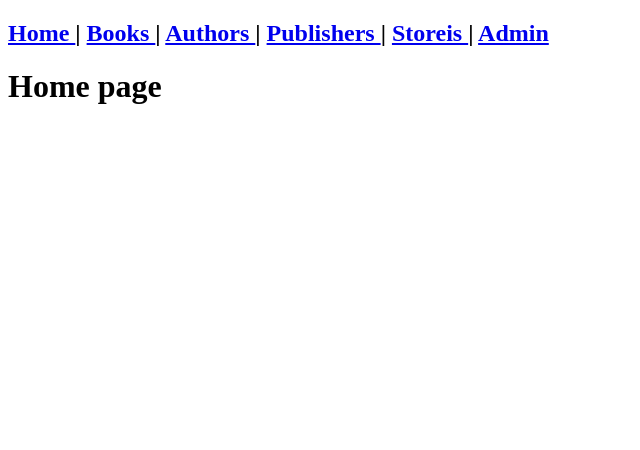
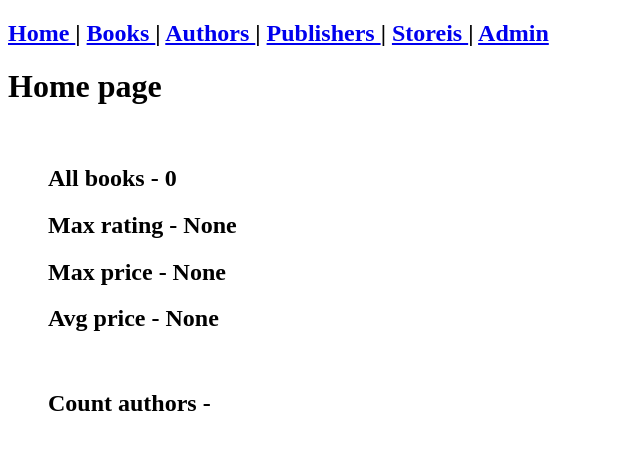
Before and after one commit to almel2/dz11_annotate_aggregate, a Django app: page / in a window 1280 px wide. Shown: the top 450 px of the page, without its empty margins (0-640 px from the left). Run offline with Django 4.2, Linux system fonts and the light colour scheme; data that the repository does not hold is empty.

Commit message:
added agg / ann

```diff
--- a/polls/templates/polls/index.html
+++ b/polls/templates/polls/index.html
@@ -6,4 +6,16 @@
 
 {% block content %}
     <h1>Home page</h1>
+    <br>
+    <ul>
+        <h2>All books - {{ agg.id__count }}</h2>
+        <h2>Max rating - {{ agg.rating__max }}</h2>
+        <h2>Max price - {{ agg.price__max }} </h2>
+        <h2>Avg price - {{ agg.price__avg }}</h2>
+        <br>
+        <h2>Count authors - {% for i in ann %}
+            {{ i }} authors = {{ i.authors__count }},
+        {% endfor %}
+        </h2>
+    </ul>
 {% endblock %}
--- a/polls/views.py
+++ b/polls/views.py
@@ -1,9 +1,17 @@
 from django.shortcuts import render, get_object_or_404
 from .models import Book, Author, Store, Publisher
+from django.db.models import Avg, Max, Count
 
 
 def index(request):
-    return render(request, 'polls/index.html')
+    books = Book.objects.all()
+    agg = books.aggregate(Max('rating'), Max('price'), Avg('price'), Count('id'))
+    ann = books.annotate(Count('authors'))
+    context = {
+        'agg': agg,
+        'ann': ann,
+    }
+    return render(request, 'polls/index.html', context)
 
 
 def book_list(request):
@@ -23,7 +31,7 @@ def book_detaile(request, pk_book):
 
 
 def author_list(request):
-    #authors = Author.objects.all()
+    #  authors = Author.objects.all()
     authors = Author.objects.prefetch_related('book_set').all()
     context = {
         'authors': authors,
@@ -40,7 +48,7 @@ def authors_detaile(request, pk_author):
 
 
 def store_list(request):
-    #storeis = Store.objects.all().iterator()
+    #  storeis = Store.objects.all().iterator()
     storeis = Store.objects.prefetch_related('book').all()
     contxt = {
         'storeis': storeis,
@@ -57,7 +65,7 @@ def store_detaile(request, pk_store):
 
 
 def publisher_list(request):
-    # publishers = Publisher.objects.all()[:100]
+    #  publishers = Publisher.objects.all()[:100]
     publishers = Publisher.objects.prefetch_related('book_set')
     context = {
         'publishers': publishers,
```
